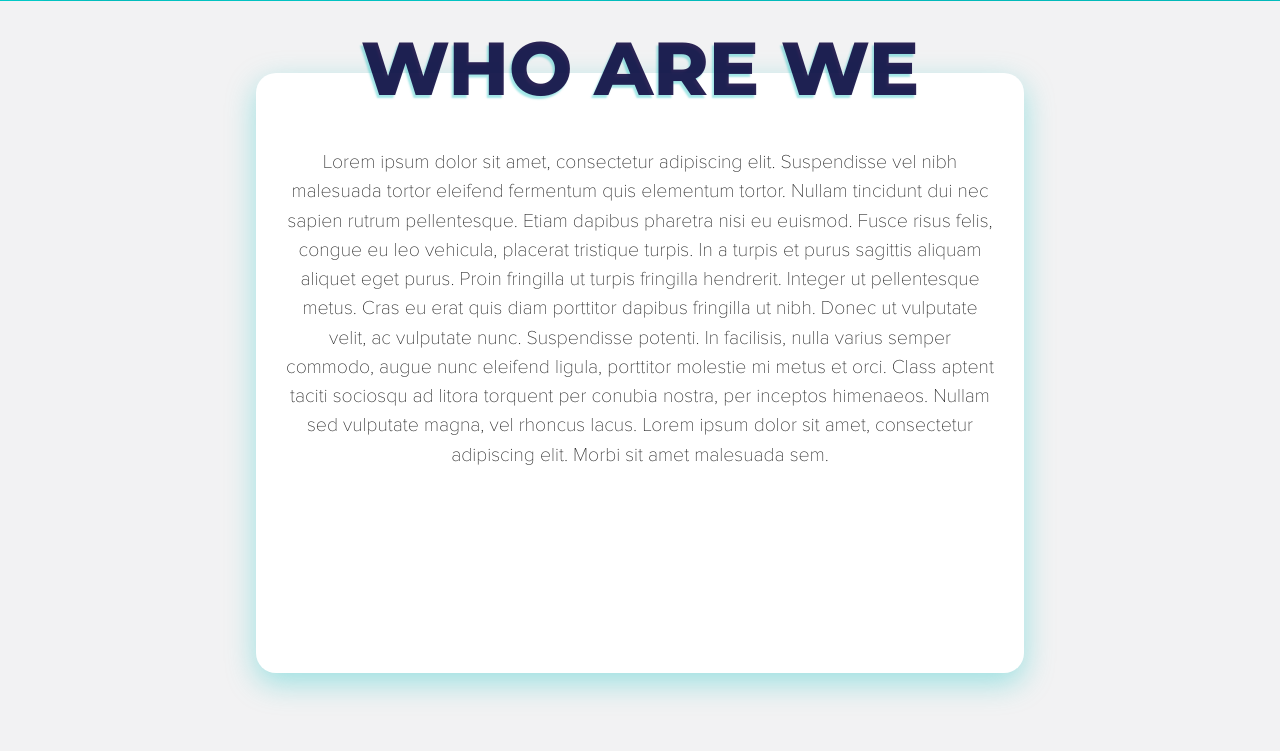
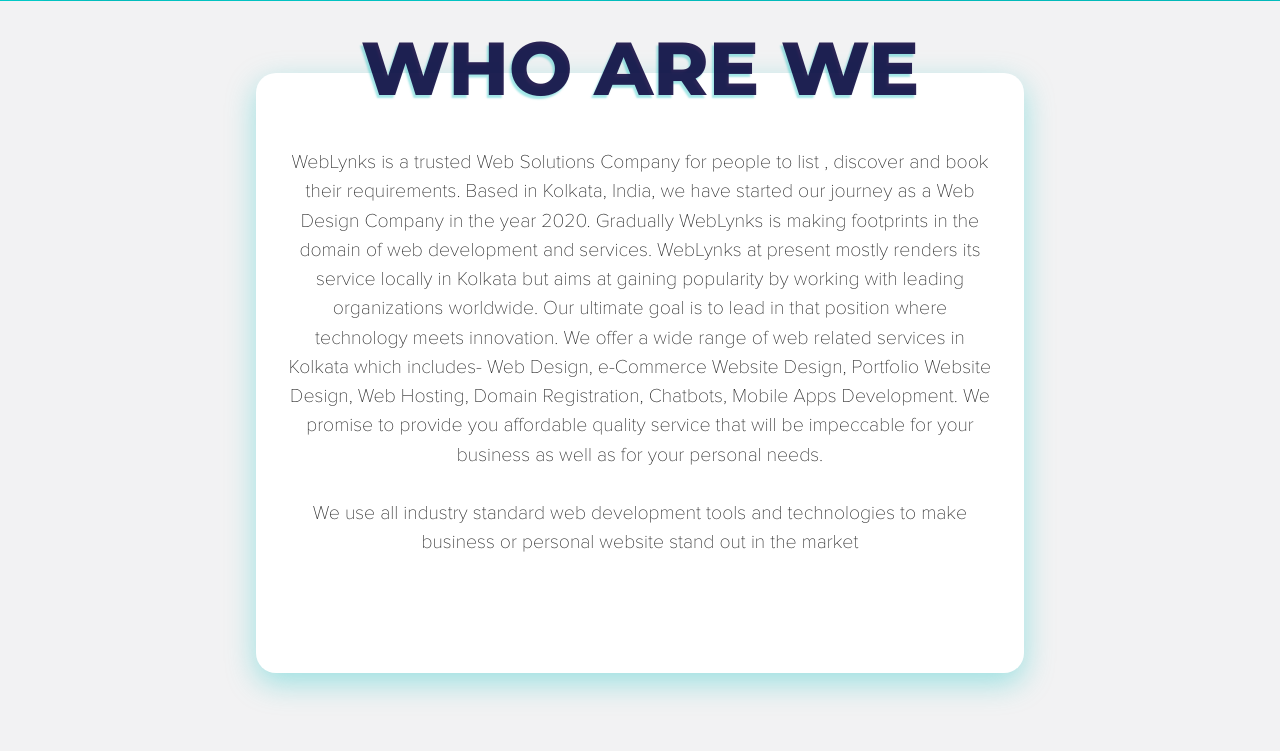
Before and after one commit to kcdeepak16/weblynks_api, a Django app: page / in a window 1280 px wide. Shown: the part 799-1550 px from the top of the page. Run offline with Django 3.2, Linux system fonts and the light colour scheme; some libraries are stand-ins or nearby versions.

Commit message:
Content Upload

```diff
--- a/templates/index.html
+++ b/templates/index.html
@@ -75,9 +75,26 @@
     <div id = "second_block">
         <p id = "as_heading" >WHO ARE WE</p>
         <div id = "card">
-            <p>Lorem ipsum dolor sit amet, consectetur adipiscing elit. Suspendisse vel nibh malesuada tortor eleifend fermentum quis elementum tortor. Nullam tincidunt dui nec sapien rutrum pellentesque. Etiam dapibus pharetra nisi eu euismod. Fusce risus felis, congue eu leo vehicula, placerat tristique turpis. In a turpis et purus sagittis aliquam aliquet eget purus. Proin fringilla ut turpis fringilla hendrerit. Integer ut pellentesque metus. Cras eu erat quis diam porttitor dapibus fringilla ut nibh. Donec ut vulputate velit, ac vulputate nunc.
+            <p>WebLynks is a trusted Web Solutions Company for people to list , discover and book their requirements. Based in Kolkata, India, we have started our journey as a Web
+                Design Company in the year 2020. Gradually WebLynks is making footprints in the domain of web development and services.
 
-Suspendisse potenti. In facilisis, nulla varius semper commodo, augue nunc eleifend ligula, porttitor molestie mi metus et orci. Class aptent taciti sociosqu ad litora torquent per conubia nostra, per inceptos himenaeos. Nullam sed vulputate magna, vel rhoncus lacus. Lorem ipsum dolor sit amet, consectetur adipiscing elit. Morbi sit amet malesuada sem.</p>
+                WebLynks at present mostly renders its service locally in Kolkata but aims at gaining popularity by working with leading organizations worldwide. Our ultimate goal is to lead in
+                that position where technology meets innovation.
+
+                We offer a wide range of web related services in Kolkata which includes-
+                Web Design,
+                e-Commerce Website Design,
+                Portfolio Website Design,
+                Web Hosting,
+                Domain Registration,
+                Chatbots,
+                Mobile Apps Development.
+
+                We promise to provide you affordable quality service that will be impeccable for your business as well as for your personal needs.
+                <br></br>
+                We use all industry standard web development tools and technologies to make business or personal website stand out in the market
+
+            </p>
         </div>
     </div>
     <div id = "third_block">
```
